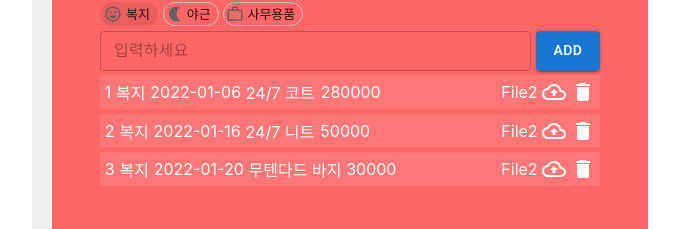
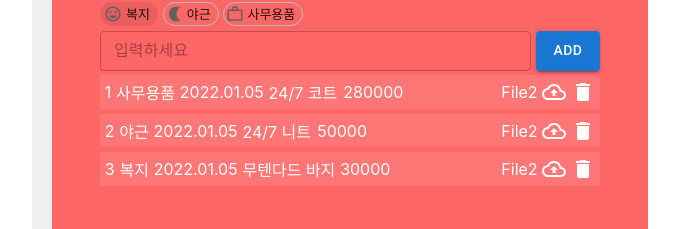
Before and after one commit to happyjy/recordBenefits, a React (Create React App) app in the folder client/: page / in a window 1280 px wide. Shown: the part 171-400 px from the top of the page, without its empty margins (290-969 px from the left). Built offline with nearby package versions, Linux system fonts and the light colour scheme.

Commit message:
create record-benefit

```diff
--- a/client/package.json
+++ b/client/package.json
@@ -13,6 +13,7 @@
     "@testing-library/jest-dom": "^5.14.1",
     "@testing-library/react": "^12.0.0",
     "@testing-library/user-event": "^13.2.1",
+    "date-fns": "^2.28.0",
     "http-proxy-middleware": "^2.0.1",
     "material-table": "^1.69.3",
     "react": "^17.0.2",
--- a/client/src/component/page/Record.jsx
+++ b/client/src/component/page/Record.jsx
@@ -1,4 +1,4 @@
-import React, { useRef, useState } from 'react';
+import React, { useEffect, useRef, useState } from 'react';
 import styled from 'styled-components';
 import './Record.css';
 import Button from '@mui/material/Button';
@@ -13,6 +13,7 @@ import AdapterDateFns from '@mui/lab/AdapterDateFns';
 import LocalizationProvider from '@mui/lab/LocalizationProvider';
 
 import { DatePicker, MobileDatePicker } from '@mui/lab';
+import { format } from 'date-fns';
 
 const RecordContainer = styled.div`
   margin: 1.5rem auto;
@@ -90,32 +91,6 @@ const ListItem = styled.div``;
 const ControlItemConteinr = styled.div``;
 
 const DownLoadButton = styled(Button)``;
-const rows = [
-  {
-    id: 1,
-    tag: '복지',
-    date: '2022-01-06',
-    content: '24/7 코트',
-    price: 280000,
-    receipt: 'File2',
-  },
-  {
-    id: 2,
-    tag: '복지',
-    date: '2022-01-16',
-    content: '24/7 니트',
-    price: 50000,
-    receipt: 'File2',
-  },
-  {
-    id: 3,
-    tag: '복지',
-    date: '2022-01-20',
-    content: '무텐다드 바지',
-    price: 30000,
-    receipt: 'File2',
-  },
-];
 
 // const columns = [
 //   { field: 'id', headerName: 'id', width: 20 },
@@ -127,19 +102,83 @@ const rows = [
 // ];
 
 const Record = () => {
+  const dummyData = [
+    {
+      id: 1,
+      tag: 2,
+      date: new Date(),
+      content: '24/7 코트',
+      price: 280000,
+      receipt: 'File2',
+    },
+    {
+      id: 2,
+      tag: 1,
+      date: new Date(),
+      content: '24/7 니트',
+      price: 50000,
+      receipt: 'File2',
+    },
+    {
+      id: 3,
+      tag: 0,
+      date: new Date(),
+      content: '무텐다드 바지',
+      price: 30000,
+      receipt: 'File2',
+    },
+  ];
+  const iconList = {
+    0: { label: '복지', icon: <SentimentVerySatisfiedIcon /> },
+    1: { label: '야근', icon: <NightlightIcon /> },
+    2: { label: '사무용품', icon: <WorkOutlineIcon /> },
+  };
+
   const fileuploadRef = useRef();
-  const [tagList, setTagList] = useState([true, false, false]);
+  const [tagList, setTagList] = useState([
+    { id: 0, label: '복지', status: true },
+    { id: 1, label: '야근', status: false },
+    { id: 2, label: '사무용품', status: false },
+  ]);
+  const [date, setDate] = useState(new Date());
+  const [content, setContent] = useState('');
+  const [benefitsList, setBenefitsList] = useState(dummyData);
 
   const onClickDelete = (e) => {};
   const onClickUploadRecipt = (e) => {
     fileuploadRef && fileuploadRef.current && fileuploadRef.current.click();
   };
+  useEffect(() => {
+    console.log({ tagList });
+  }, [tagList]);
+
   const onClickTag = (num) => {
-    setTagList(
-      Array.from({ length: 3 }, (_, i) => {
-        return i === num ? true : false;
-      }),
-    );
+    setTagList((prev) => {
+      return [
+        ...prev.map((v) => {
+          v.status = v.id === num ? true : false;
+          return v;
+        }),
+      ];
+    });
+    // Array.from({ length: 3 }, (_, i) => {
+    //   return i === num ? true : false;
+    // }),
+  };
+  const onChangeInput = (e) => {
+    setContent(e.target.value);
+  };
+  const onKeyPress = (e) => {
+    if (e.key === 'Enter') {
+      onClickButton();
+      setContent('');
+    }
+  };
+  const onClickButton = (e) => {
+    console.log({ tag: tagList.filter((v) => v)[0], date, content });
+    setBenefitsList((prev) => {
+      return [...prev, { id: benefitsList.length + 1, tag: tagList.filter((v) => v.status)[0].id, date, content }];
+    });
   };
 
   return (
@@ -148,7 +187,20 @@ const Record = () => {
       <FormContainer>
         <FormItem style={{ justifyContent: 'space-between' }}>
           <ChipsContainer>
-            <Chip
+            {tagList?.map((v, i) => {
+              return (
+                <Chip
+                  key={v.id}
+                  label={iconList[v.id].label}
+                  onClick={() => onClickTag(v.id)}
+                  variant={v.status ? `contained` : `outlined`}
+                  size='small'
+                  icon={iconList[v.id].icon}
+                />
+              );
+            })}
+
+            {/* <Chip
               label='복지'
               onClick={() => onClickTag(0)}
               variant={tagList[0] ? `contained` : `outlined`}
@@ -168,14 +220,15 @@ const Record = () => {
               variant={tagList[2] ? `contained` : `outlined`}
               size='small'
               icon={<WorkOutlineIcon />}
-            />
+            /> */}
           </ChipsContainer>
           <div className='calendar' style={{ height: '24px', width: '100px' }}>
             <LocalizationProvider dateAdapter={AdapterDateFns}>
               <MobileDatePicker
-                // value={value}
+                value={date}
                 onChange={(newValue) => {
-                  // setValue(newValue);
+                  // console.log({ newValue });
+                  setDate(newValue);
                 }}
                 renderInput={(params) => <TextField {...params} />}
                 inputFormat='yyyy.MM.dd'
@@ -184,19 +237,30 @@ const Record = () => {
           </div>
         </FormItem>
         <FormItem>
-          <AddTextFeild AddTextFeild='true' id='outlined-basic' placeholder='입력하세요' size='small' required />
-          <AddButton variant='contained'>ADD</AddButton>
+          <AddTextFeild
+            value={content}
+            onChange={(e) => onChangeInput(e)}
+            onKeyPress={(e) => onKeyPress(e)}
+            AddTextFeild='true'
+            id='outlined-basic'
+            placeholder='입력하세요'
+            size='small'
+            required
+          />
+          <AddButton onClick={(e) => onClickButton(e)} variant='contained'>
+            ADD
+          </AddButton>
         </FormItem>
 
         {/* <MobileDatePicker /> */}
       </FormContainer>
       <ListContainer>
-        {rows.map((v) => (
-          <ListItemContainer index={v.id}>
+        {benefitsList.map((v) => (
+          <ListItemContainer key={v.id} index={v.id}>
             <ListItemLeftContainer>
               <ListItem>{v.id}</ListItem>
-              <ListItem>{v.tag}</ListItem>
-              <ListItem>{v.date}</ListItem>
+              <ListItem>{iconList[v.tag].label}</ListItem>
+              <ListItem>{format(v.date, 'yyyy.MM.dd')}</ListItem>
               <ListItem style={{ minWidth: '70px', maxWidth: '200px', textAlign: 'left' }}>{v.content}</ListItem>
               <ListItem>{v.price}</ListItem>
             </ListItemLeftContainer>
```
Also changed, not shown: 2 other files (tests, documents, lock files or other folders).
